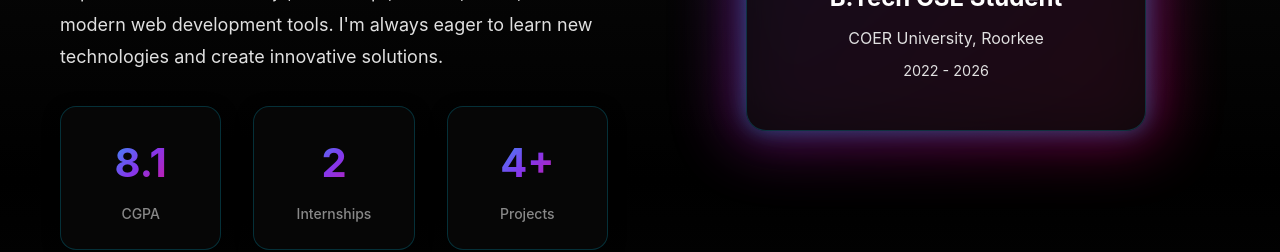
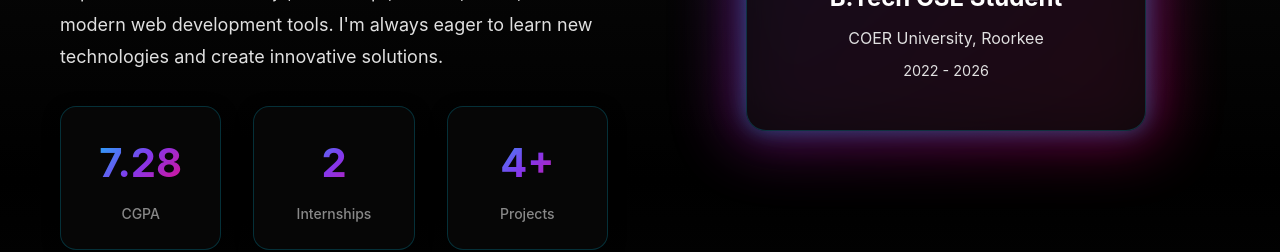
Before and after one commit to vishurajputt07/vishunewportfolio, a React (Vite) app: page / in a window 1280 px wide. Shown: the part 1420-1672 px from the top of the page. Built offline with nearby package versions, Linux system fonts and the light colour scheme; no server answers.

Commit message:
Update CGPA value in About component

```diff
--- a/src/components/About.jsx
+++ b/src/components/About.jsx
@@ -27,7 +27,7 @@ const About = () => {
             </p>
             <div className="about-stats">
               <div className="stat-item">
-                <div className="stat-number">8.1</div>
+                <div className="stat-number">7.28</div>
                 <div className="stat-label">CGPA</div>
               </div>
               <div className="stat-item">
```
